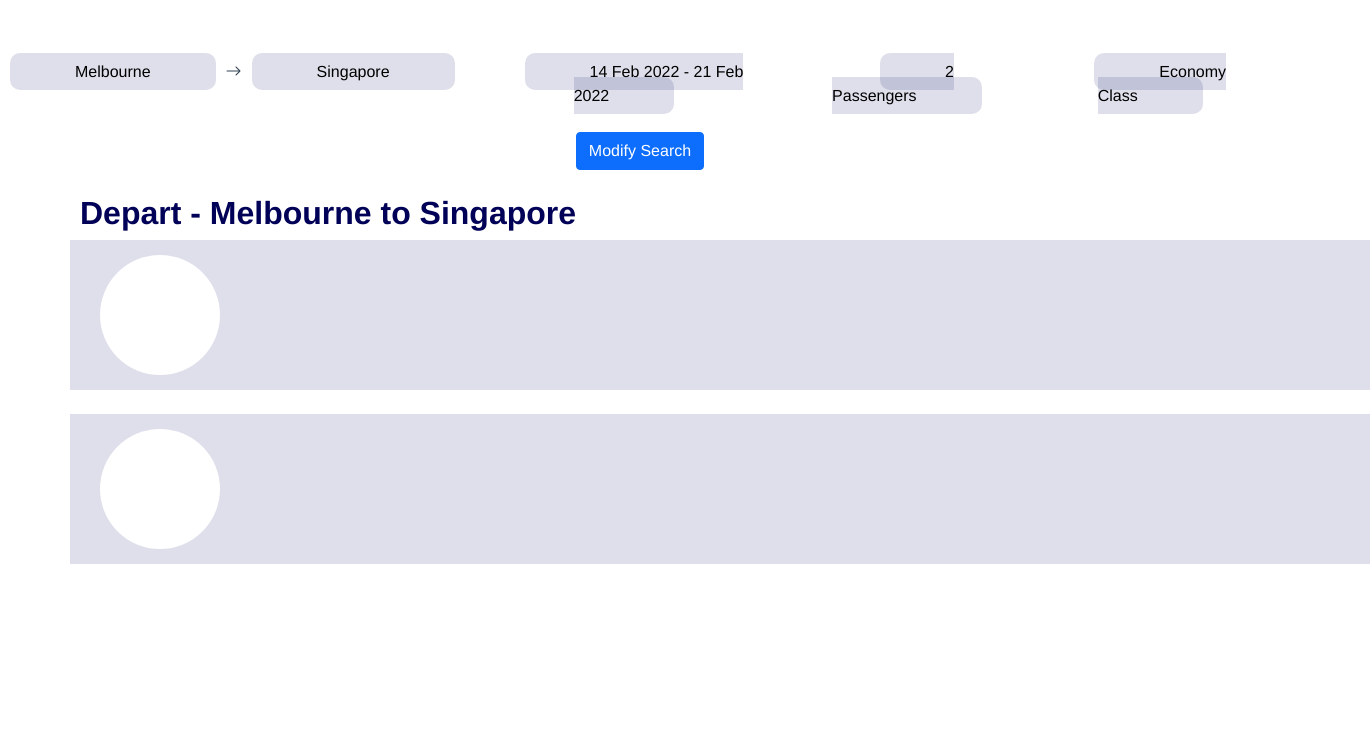
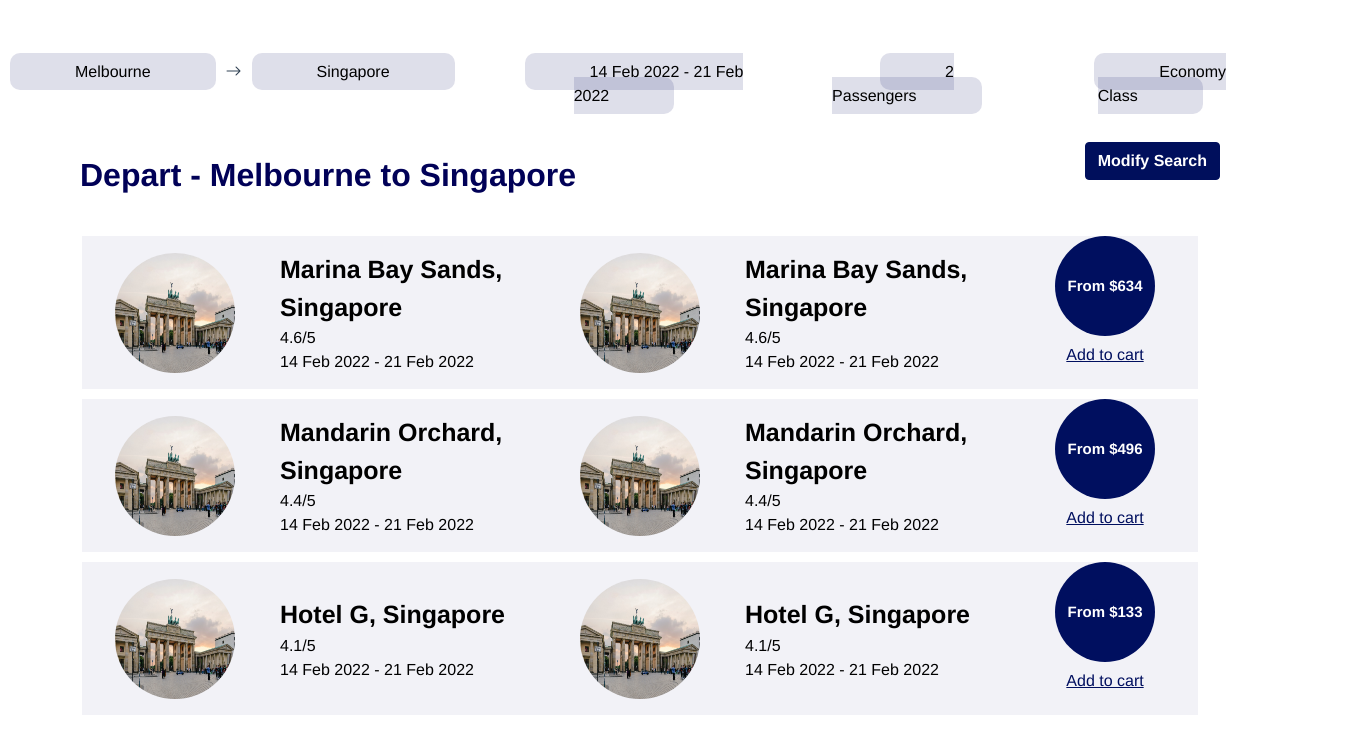
Before and after one commit to zhiaowei-2022/safe-travel, a Vue app: page /flightresults in a window 1280 px wide. Shown: the top 754 px of the page, 1370 px wide, since content can reach past the window. Built offline with nearby package versions, Linux system fonts and the light colour scheme.

Commit message:
modified styling for flight result page

```diff
--- a/src/components/FlightResults.vue
+++ b/src/components/FlightResults.vue
@@ -23,25 +23,27 @@
     <br>
 
     <h2>Depart - Melbourne to Singapore</h2>
-    <div class="container">
-        <div class="row rectangle">
-            <div class="circle"></div>
-        </div>
-        <br>
-        <div class="row rectangle">
-            <div class="circle"></div>
-        </div>
-    </div>
+
+    <br>
+    <FlightResult name="Marina Bay Sands, Singapore" rating="4.6/5"
+        checkInDate="14 Feb 2022" checkOutDate="21 Feb 2022" price="$634"/>
+    <FlightResult name="Mandarin Orchard, Singapore" rating="4.4/5"
+        checkInDate="14 Feb 2022" checkOutDate="21 Feb 2022" price="$496"/>
+    <FlightResult name="Hotel G, Singapore" rating="4.1/5"
+        checkInDate="14 Feb 2022" checkOutDate="21 Feb 2022" price="$133"/>
+
 
 </template>
 
 <script>
 import FlightSearchInput from '@/template/FlightSearchInput.vue'
+import FlightResult from '@/template/FlightResult.vue'
 
 export default {
     name: 'FlightResults',
     components: {
-        FlightSearchInput
+        FlightSearchInput,
+        FlightResult
     }
 }
 </script>
@@ -73,4 +75,18 @@ export default {
     margin-left: 30px;
     margin-top: 15px;
     }
+    button {
+    background-color: rgb(0, 15, 92);
+    border-color: rgb(0, 15, 92);
+    color: white;
+    font-weight: bold;
+    float: right;
+    margin-right: 60px;
+    margin-top: 10px;
+    }
+    img {
+    width: 90%;
+    border-radius: 50%;
+    display: inline-block;
+    }
 </style>
--- /dev/null
+++ b/src/components/SavedModal.vue
@@ -0,0 +1,73 @@
+<template>
+  <div class="modal-overlay">
+    <div class="modal">
+      <h6>Saved!</h6>
+      <p>Your Details have been saved Successfully</p>
+      <button>Go Home</button>
+    </div>
+    <div class="close" @click="$emit('close-modal')">
+    </div>
+  </div>
+</template>
+
+<script>
+  export default {
+}
+</script>
+
+<style scoped>
+
+.modal-overlay {
+  position: fixed;
+  top: 0;
+  bottom: 0;
+  left: 0;
+  right: 0;
+  display: flex;
+  justify-content: center;
+  background-color: #000000da;
+}
+
+.modal {
+  text-align: center;
+  background-color: white;
+  height: 500px;
+  width: 500px;
+  margin-top: 10%;
+  padding: 60px 0;
+  border-radius: 20px;
+}
+.close {
+  margin: 10% 0 0 16px;
+  cursor: pointer;
+}
+
+.close-img {
+  width: 25px;
+}
+
+.check {
+  width: 150px;
+}
+
+h6 {
+  font-weight: 500;
+  font-size: 28px;
+  margin: 20px 0;
+}
+
+p {
+  font-size: 16px;
+  margin: 20px 0;
+}
+
+button {
+  background-color: #ac003e;
+  width: 150px;
+  height: 40px;
+  color: white;
+  font-size: 14px;
+  border-radius: 16px;
+  margin-top: 50px;
+}
+</style>
--- /dev/null
+++ b/src/template/FlightResult.vue
@@ -0,0 +1,81 @@
+<template>
+    <link href="https://cdn.jsdelivr.net/npm/bootstrap@5.1.3/dist/css/bootstrap.min.css" rel="stylesheet" integrity="sha384-1BmE4kWBq78iYhFldvKuhfTAU6auU8tT94WrHftjDbrCEXSU1oBoqyl2QvZ6jIW3" crossorigin="anonymous">
+    <link rel="stylesheet" href="https://cdnjs.cloudflare.com/ajax/libs/bootstrap-datepicker/1.4.1/css/bootstrap-datepicker3.css"/>
+    <div class="container">
+        <div class="row justify-content-md-center">
+            <div class="col col-lg-2">
+                <img src="@/assets/berlin-germany.jpg" alt="">
+            </div>
+            <div class="col" style="text-align:left">
+                <div class="hotel-name"> {{ name }} </div>
+                <div class="hotel-body"> {{ rating }} </div>
+                <div class="hotel-body"> {{ checkInDate }} - {{ checkOutDate }}</div>
+            </div>
+            <div class="col col-lg-2">
+                <img src="@/assets/berlin-germany.jpg" alt="">
+            </div>
+            <div class="col" style="text-align:left">
+                <div class="hotel-name"> {{ name }} </div>
+                <div class="hotel-body"> {{ rating }} </div>
+                <div class="hotel-body"> {{ checkInDate }} - {{ checkOutDate }}</div>
+            </div>
+            <div class="col col-lg-2">
+                <div class="hotel-price"> From {{ price }} </div> <br>
+                <button type="button" class="btn btn-link" style="background-color: rgb(0, 15, 95, 0)">Add to cart</button>
+            </div>
+        </div>
+    </div>
+
+</template>
+
+<script>
+export default {
+    name: "FlightResult",
+    props: {
+        photo: String,
+        name: String,
+        rating: String,
+        checkInDate: String,
+        checkOutDate: String,
+        price: String
+    }
+}
+</script>
+
+<style scoped>
+.row {
+    background-color: rgb(0, 15, 95, 0.05);
+    align-items: center;
+    margin: 10px 0px;
+}
+img {
+    width: 120px;
+    height: 120px;
+    border-radius: 50%;
+}
+.hotel-name {
+    font-weight: bold;
+    font-size: 25px;
+    color: black;
+}
+.hotel-body {
+    color: black;
+}
+.hotel-price {
+    background-color: rgb(0, 15, 95);
+    width: 100px;
+    height: 100px;
+    border-radius: 50px;
+    display: inline-block;
+    line-height: 100px;
+    font-weight: bold;
+    color: white;
+    font-size: 15px;
+
+}
+button {
+    margin-bottom: 15px;
+    background-color: rgb(0, 15, 95, 0.05);
+    color: rgb(0, 15, 95);
+}
+</style>
```
Also changed, not shown: src/components/BookFlight.vue (+26 -14 lines).
